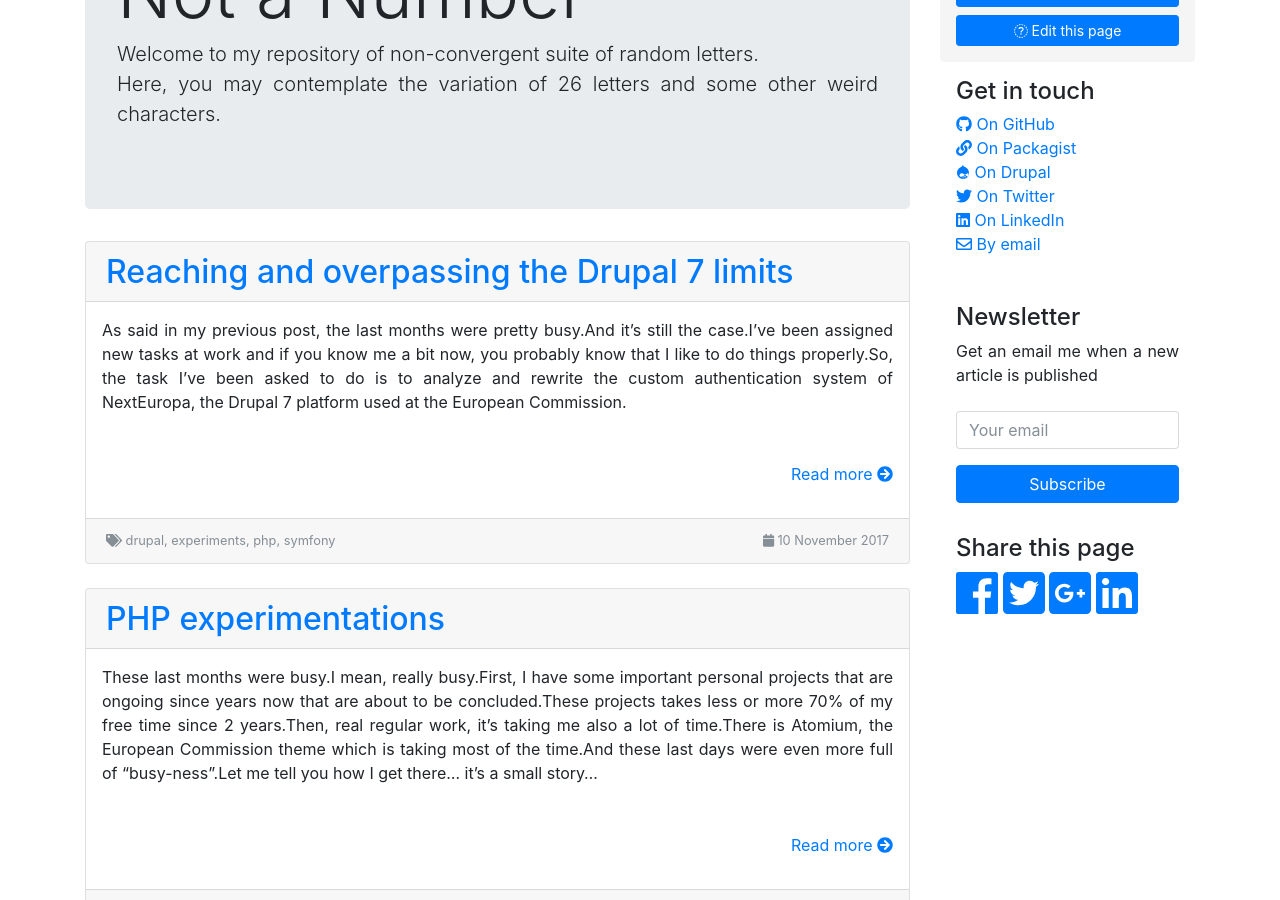
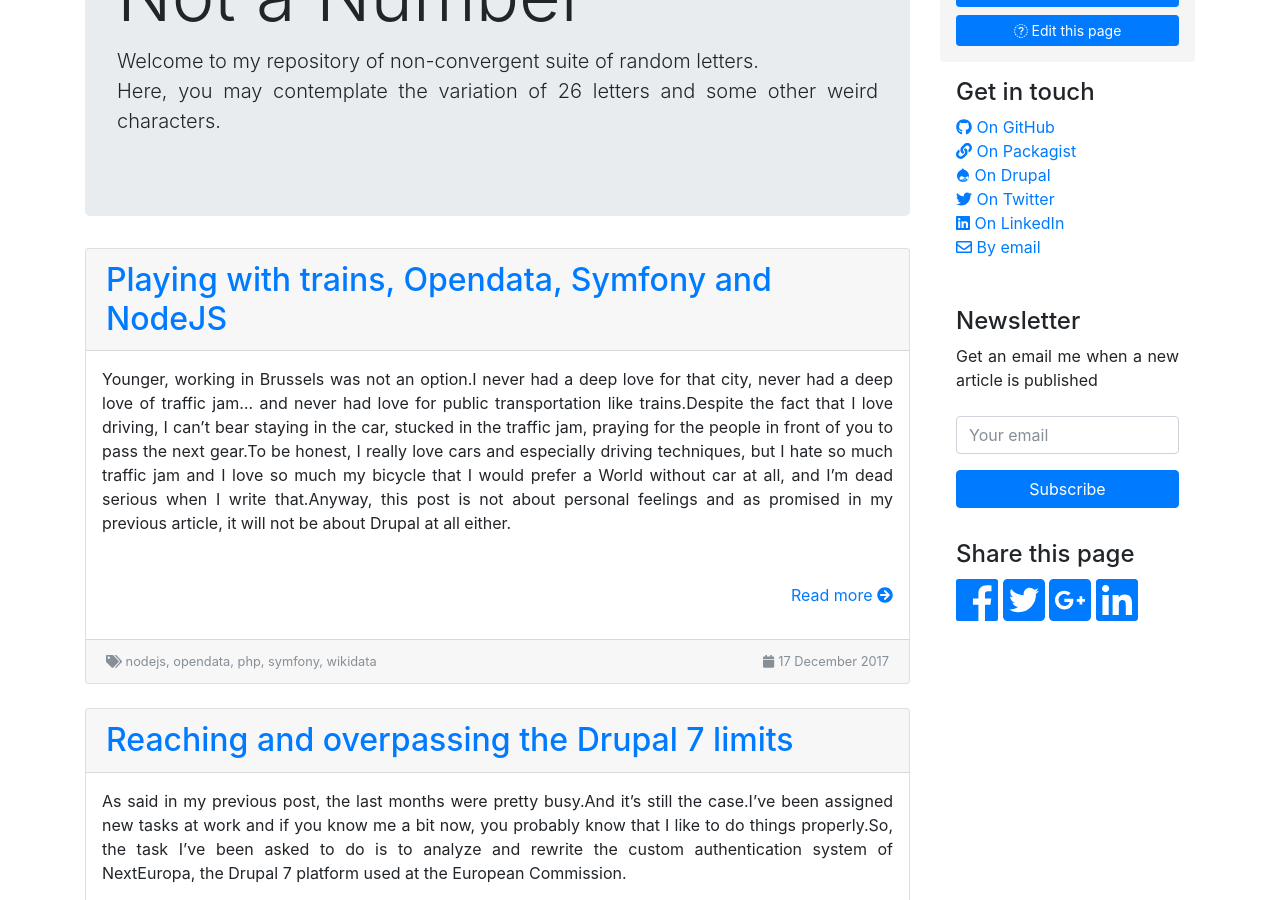
Before and after one commit to drupol/not-a-number.io, a Jekyll site: the page built from index.md, in a window 1280 px wide and 900 px high, scrolled down 212 px. Built offline with Jekyll 4.4.1, drawn with Linux system fonts in a browser that asks for light colours; nearby versions of some CDN libraries; some of the changed lines change nothing that is shown.

Commit message:
New article about trains, Heroku, Opendata, Symfony and NodeJS.

```diff
--- a/_layouts/default.html
+++ b/_layouts/default.html
@@ -14,10 +14,8 @@
     <![endif]-->
     <link rel="shortcut icon" type="image/x-icon" href="{{ '/favicon.ico' | prepend: site.baseurl }}" >
     <script defer src="https://use.fontawesome.com/releases/v5.0.1/js/all.js"></script>
-    <link rel="stylesheet" href="//cdnjs.cloudflare.com/ajax/libs/twitter-bootstrap/4.0.0-beta/css/bootstrap.min.css" integrity="sha256-m/h/cUDAhf6/iBRixTbuc8+Rg2cIETQtPcH9D3p2Kg0=" crossorigin="anonymous" />
-    <script src="//cdnjs.cloudflare.com/ajax/libs/tether/1.4.0/js/tether.min.js" integrity="sha384-DztdAPBWPRXSA/3eYEEUWrWCy7G5KFbe8fFjk5JAIxUYHKkDx6Qin1DkWx51bBrb" crossorigin="anonymous"></script>
-    <script src="//cdnjs.cloudflare.com/ajax/libs/twitter-bootstrap/4.0.0-beta/js/bootstrap.min.js" integrity="sha256-DiWJXXyq81WlPRnDfGmgYZj2aOVCKyEdJ1l+2TmDuAs=" crossorigin="anonymous"></script>
-    <script src="//cdn.mathjax.org/mathjax/latest/MathJax.js?config=TeX-AMS-MML_HTMLorMML"></script>
+    <link rel="stylesheet" href="//cdnjs.cloudflare.com/ajax/libs/twitter-bootstrap/4.0.0-beta.2/css/bootstrap.min.css" />    <script src="//cdnjs.cloudflare.com/ajax/libs/tether/1.4.0/js/tether.min.js" integrity="sha384-DztdAPBWPRXSA/3eYEEUWrWCy7G5KFbe8fFjk5JAIxUYHKkDx6Qin1DkWx51bBrb" crossorigin="anonymous"></script>
+    <script src="//cdnjs.cloudflare.com/ajax/libs/twitter-bootstrap/4.0.0-beta.2/js/bootstrap.min.js"></script>    <script src="//cdn.mathjax.org/mathjax/latest/MathJax.js?config=TeX-AMS-MML_HTMLorMML"></script>
     <script src="/assets/js/extlink.js"></script>
 
     <link href="/assets/css/style.css" rel="stylesheet" type="text/css" media="all">
--- /dev/null
+++ b/_posts/dev/2017-12-17-playing-with-trains-opendata-symfony-and-nodejs.md
@@ -0,0 +1,181 @@
+---
+layout: post
+category : dev
+title: "Playing with trains, Opendata, Symfony and NodeJS"
+tags : [php, symfony, opendata, nodejs, wikidata]
+image: /assets/images/posts/Santa_Claus_waiting_for_a_train_IM1203.JPG
+image_copyrights: 'Image by <a href="https://commons.wikimedia.org/wiki/File:Santa_Claus_waiting_for_a_train_IM1203.JPG">Annely Salo</a>.'
+---
+{% include JB/setup %}
+
+Younger, working in Brussels was not an option.
+
+I never had a deep love for that city, never had a deep love of traffic jam... and never had love for public transportation like trains.
+
+Despite the fact that I love driving, I can't bear staying in the car, stucked in the traffic jam, praying for the people in front of you to pass the next gear.
+
+To be honest, I really love cars and especially driving techniques, but I hate so much traffic jam and I love so much my bicycle that I would prefer a World without car at all, and I'm dead serious when I write that.
+
+Anyway, this post is not about personal feelings and as promised in my previous article, it will not be about Drupal at all either.
+
+<!--break-->
+
+## Why
+
+It's been years that I take the train, twice per day, to go to work. From door to door, it takes me two hours, tip top.
+On average, four hours per day, lost in transportation.
+
+75% of that time is in the train... it shouldn't be so long, but [the railway line 96](https://en.wikipedia.org/wiki/Belgian_railway_line_96) is subject to many delays.
+It's the most problematic line in Belgium.
+
+The operator SNCB and the transporation minister are aware of the issues... But no actions seems to be taken since years.
+
+Simple customers that we are are unable to get our voices heard even after many online petitions.
+It looks like people from this part of the Belgium are forgotten and instead of being "_right on track_" (_[to quote the Infrabel moto](https://www.infrabel.be/en)_) are sadly, "_left on track_" (_Infrabel, please note this down for your next moto._).
+
+## What
+
+I usually work in the train, at least, when it's possible.
+
+These last days and once again, my patience was on the verge of vanishing and I needed to do something to show people how bad the train service in Belgium is.
+
+So I started to think how I could provide people a service that could send notifications when there are trains delays.
+Of course, this would not solve the root issue, but maybe by showing how bad the service is, they will do something, who knows.
+
+## Where
+
+Before thinking concretely to what I would do, I have to check if trains data are available.
+
+I was aware that SNCB was promoting their data openness since not so long ago... but as usual [they were doing it wrong](https://hello.irail.be/2015/09/22/nmbssncb-announces-data-sharing/), you have to register to get access to these.
+
+[iRail](https://irail.be), a private application created by [Pieter Colpaert](https://twitter.com/pietercolpaert) is using those data and has it's own API.
+There is no need to register, everything is open as in "Opendata", and that's how it should be.
+
+I invite to read [the documentation of the iRail API](https://docs.irail.be/) and get yourself an idea with what you can do with those data, [Pieter and it's team](https://github.com/irail/) did an amazing job, I particularly love [the Hyperrail Android application](https://play.google.com/store/apps/details?id=be.hyperrail.android).
+
+## How
+
+I started to play with the API and it's working super fine.
+I made an analysis on what are people expecting from these data, how to make the numbers, actually speak!
+
+The goal is to be notified when there is a delay on my train. But my own train might not be someone else's train... so I needed to make a system that could work for everyone.
+
+What we need is a system that can be customized per user.
+
+### First things first.
+
+The iRail API provide information about stations, vehicle, departures. It doesn't provides the delayed trains _per se_.
+Fortunately, in the returned data array of a departure, there is an member `delay` holding the delay in seconds.
+
+But what is a delay ? What defines a train delay ? How to detect a train delay ?
+Given a time and date, until when should we consider a delay, a delay ? What is the validity lifespan of a delay ?
+
+Zero if the train departure is on time, greater than zero if it's delayed. _Easy peasy lemon squeezy_.
+
+Trains departures are associated to a station, so we need to do things in a particular order:
+
+* 1: Find every stations and iterate on each of them,
+* 2: Find every departures of every station and iterate on each of them,
+* 3: Filter out trains that are on time.
+
+Then, we need to sort the resulting dataset and do things with them.
+
+After some work, fighting a bit with Symfony 4 (Flex), and polishing the code... I had a nice core that could send delays and alerts as Symfony events.
+The core system, the one that detects the delays and send the events is closed source for now, it still needs some time and love before thinking about opensourcing it.
+However, the Twitter and Telegram gateways are available [on Github](https://github.com/SNCBAlerts) since the beginning.
+
+## Gateways
+
+Gateways are plain Symfony bundles and they can be added or removed from the core app within a few seconds.
+I created two of them for sending messages to some platforms.
+
+Currently, [two gateways](https://github.com/SNCBAlerts) are working and Open Source.
+
+More gateways are in the pipe for sure, but I first need to polish the core codebase before extending it further.
+
+### Twitter
+
+[Twitter](https://github.com/SNCBAlerts/sncbdelay_twitter) has been the first gateway I did. I've learned to use the Twitter API through the excellent [Twitter library from Abraham Williams](https://packagist.org/abraham/twitteroauth).
+
+A twitter bot has been created and I encountered the first issue: _find it a name!_
+
+I called it [SNCB Alerts](https://twitter.com/sncbalerts) and after a few minutes it was online, Twitter already decided to shut it down. _Why_ ? I reached the limit rate of the account and they were thinking I was spamming... but I wasn't!
+
+I re-enabled it and updated the delays threshold to 600 seconds (_10 minutes_), so, hopefully Twitter will not be spammed by smaller delays. It's now up since the 6 of December and it posted 10000 tweets, almost no downtime is to be reported.
+
+To be honest, I was a bit frustrated with this solution. I don't like the fact that I had to select only some delays but I had no other choice on this platform.
+There are so many of them that they can't be published on Twitter without having a bigger threshold.
+
+### Telegram
+
+[Telegram](https://telegram.org) is an instant messaging application available on mobile phones and has a very nice desktop interface.
+
+Just like many other platforms, it's possible to create bots and its [API](https://core.telegram.org/api) is **very nice** and well documented.
+
+I started to use a [Telegram API](https://packagist.org/packages/longman/telegram-bot) and then, after a while, switched to [irazasyed/telegram-bot-sdk from Syed Irfaq](https://packagist.org/irazasyed/telegram-bot-sdk) which is actually much more advanced and mature.
+The first thing I did with the API was to create a public channel and have the bot shouting everything in there.
+
+I quickly noticed that there were so much information that it was impossible to get noticed properly, even using the search feature in Telegram. I had to find something else.
+I began to think about a real interactive bot that users could query in order to get customized alerts.
+
+So, I wrote custom commands for the [SNCB Alerts Telegram bot](https://t.me/sncbalerts_bot), and then, made it available to the public.
+Users are able to manage their own alerts within the chat interface, and are notified when an alert matches their chosen keywords.
+
+## Deployments
+
+The application is up since the 6th of December and almost no downtime has been reported.
+
+It's very hard to develop new features on it. Indeed, I can't test properly the app because it's relies on external services like Twitter and Telegram and
+thus, adding new features might sometimes break the app during a few minutes.
+
+As soon as an update of the app is pushed on the repository, the deployment system behind it rebuild the application from the ground using [composer](https://getcomposer.org).
+Once the app is built, and if there were no errors during building, the app is deployed seamlessly, without interruption.
+
+The system behind all of this is [Heroku](http://heroku.com), most of the features I'm using are free.
+It's a very good and reliable system, however, I found it a bit expensive if one day I need more resources. We'll see.
+
+## Goodies
+
+Being the developer the application, I'm also an active user of it. I noticed that it would be good to subscribe to notifications related to a particular train line.
+Unfortunately, that information is not provided by the train company neither by iRail, we have to find them by ourselves.
+
+After some discussion with [Pieter from iRail](https://twitter.com/pietercolpaert), we decided to extensively use [Wikidata](https://www.wikidata.org/wiki/Wikidata:Main_Page).
+
+<blockquote class="blockquote">
+Wikidata is a free and open knowledge base that can be read and edited by both humans and machines.
+It acts as central storage for the structured data of its Wikimedia sister projects including Wikipedia, Wikivoyage, Wikisource, and others.
+The content of Wikidata is available under a free license, exported using standard formats, and can be interlinked to other open data sets on the linked data web.
+</blockquote>
+
+As every Belgium train station are in Wikipedia and thus Wikidata, I started to add line information to these stations.
+
+In a couple of days, [thousands of edits](https://www.wikidata.org/w/index.php?title=Special:Contributions/Drupol&offset=&limit=500&target=Drupol) has been made and the result is amazing.
+It is now possible to [query the Wikidata database](https://query.wikidata.org/#SELECT%20DISTINCT%20%3FiRail%20%3FsLabel%20%3Fline%20%3FlineLabel%20WHERE%20%7B%0A%20%20%3Fs%20wdt%3AP31%20wd%3AQ55488.%0A%20%20%20%20%3Fs%20wdt%3AP17%20wd%3AQ31.%0A%20%20%3Fs%20wdt%3AP2888%20%3FiRail.%0A%20%20OPTIONAL%7B%3Fs%20wdt%3AP81%20%3Fline.%20%7D%0A%20%20SERVICE%20wikibase%3Alabel%20%7B%0A%20%20%20%20bd%3AserviceParam%20wikibase%3Alanguage%20%22en%22%20.%0A%20%20%7D%0A%7D%20order%20by%20%3FsLabel%20%3FlineLabel%0A) and get the list of stations linked to iRail with line information.
+
+Some tweets are including those line information:
+
+<blockquote class="twitter-tweet" data-lang="en"><p lang="en" dir="ltr"><a href="https://twitter.com/hashtag/P7724?src=hash&amp;ref_src=twsrc%5Etfw">#P7724</a> (lines <a href="https://twitter.com/hashtag/L27?src=hash&amp;ref_src=twsrc%5Etfw">#L27</a>, <a href="https://twitter.com/hashtag/L36?src=hash&amp;ref_src=twsrc%5Etfw">#L36</a>, <a href="https://twitter.com/hashtag/L25?src=hash&amp;ref_src=twsrc%5Etfw">#L25</a>) (platform 11) from Brussels-North to Schaarbeek/Schaerbeek @ 08:53 +19m. <a href="https://t.co/CuM5QuyFBS">https://t.co/CuM5QuyFBS</a> <a href="https://twitter.com/hashtag/SNCB?src=hash&amp;ref_src=twsrc%5Etfw">#SNCB</a> <a href="https://twitter.com/hashtag/NMBS?src=hash&amp;ref_src=twsrc%5Etfw">#NMBS</a></p>&mdash; SNCB Alerts (@sncbalerts) <a href="https://twitter.com/sncbalerts/status/943752917714132992?ref_src=twsrc%5Etfw">December 21, 2017</a></blockquote>
+<script async src="https://platform.twitter.com/widgets.js" charset="utf-8"></script>
+
+<blockquote class="twitter-tweet" data-lang="en"><p lang="und" dir="ltr"><a href="https://twitter.com/hashtag/L4659?src=hash&amp;ref_src=twsrc%5Etfw">#L4659</a> (line <a href="https://twitter.com/hashtag/L78?src=hash&amp;ref_src=twsrc%5Etfw">#L78</a>) (platform 1) from Péruwelz to Tournai @ 10:19 +11m. <a href="https://t.co/BtqiXk3EOi">https://t.co/BtqiXk3EOi</a> <a href="https://twitter.com/hashtag/SNCB?src=hash&amp;ref_src=twsrc%5Etfw">#SNCB</a> <a href="https://twitter.com/hashtag/NMBS?src=hash&amp;ref_src=twsrc%5Etfw">#NMBS</a></p>&mdash; SNCB Alerts (@sncbalerts) <a href="https://twitter.com/sncbalerts/status/943775036372062208?ref_src=twsrc%5Etfw">December 21, 2017</a></blockquote>
+<script async src="https://platform.twitter.com/widgets.js" charset="utf-8"></script>
+
+To match a train from station X to station Y to a line, I'm using the following procedure:
+
+* 1: Find train lines associated to station X,
+* 2: Find train lines associated to station Y,
+* 3: Find the lines in common.
+
+Even if the iRail team tweeted about it, thanking me for what I've done, the work is not over yet. There are less or more 600 stations in Belgium and we still need to link some data to have a full coverage.
+
+<blockquote class="twitter-tweet" data-lang="en"><p lang="en" dir="ltr">Slowly but surely, <a href="https://twitter.com/wikidata?ref_src=twsrc%5Etfw">@wikidata</a> is becoming compatible with the <a href="https://twitter.com/iRail?ref_src=twsrc%5Etfw">@iRail</a> identifiers and vice versa. You can already ask nifty questions, such as: “give me all <a href="https://twitter.com/NMBS?ref_src=twsrc%5Etfw">@NMBS</a> lines that pass through Belgian stations” <a href="https://twitter.com/WikidataFacts?ref_src=twsrc%5Etfw">@WikidataFacts</a>. Thanks <a href="https://twitter.com/drupol?ref_src=twsrc%5Etfw">@drupol</a> for your work! <a href="https://t.co/AN9RKL0So2">https://t.co/AN9RKL0So2</a></p>&mdash; iRail (@iRail) <a href="https://twitter.com/iRail/status/941418513171931136?ref_src=twsrc%5Etfw">December 14, 2017</a></blockquote>
+<script async src="https://platform.twitter.com/widgets.js" charset="utf-8"></script>
+
+## What's next
+
+I first would like to continue my work on Wikidata, then working on improving overall application performance, reducing the memory footprint and invest some time in NodeJS.
+
+Indeed, I published [my first package on npmjs.com](https://www.npmjs.com/package/irail-api). It's a very basic [NodeJS](https://nodejs.org) module made to query the [iRail API](http://docs.irail.be).
+It's using [Javascript promises](https://developer.mozilla.org/en-US/docs/Web/JavaScript/Reference/Global_Objects/Promise), something completely new to me, so new, that I'm still unable to fully grasp the advantages of it yet, I guess it's just a matter of time before I'm starting to use them everywhere.
+
+A couple of surprises are on their way using that technology, more info in the next blog post!
```
Also changed, not shown: 1 other file.
